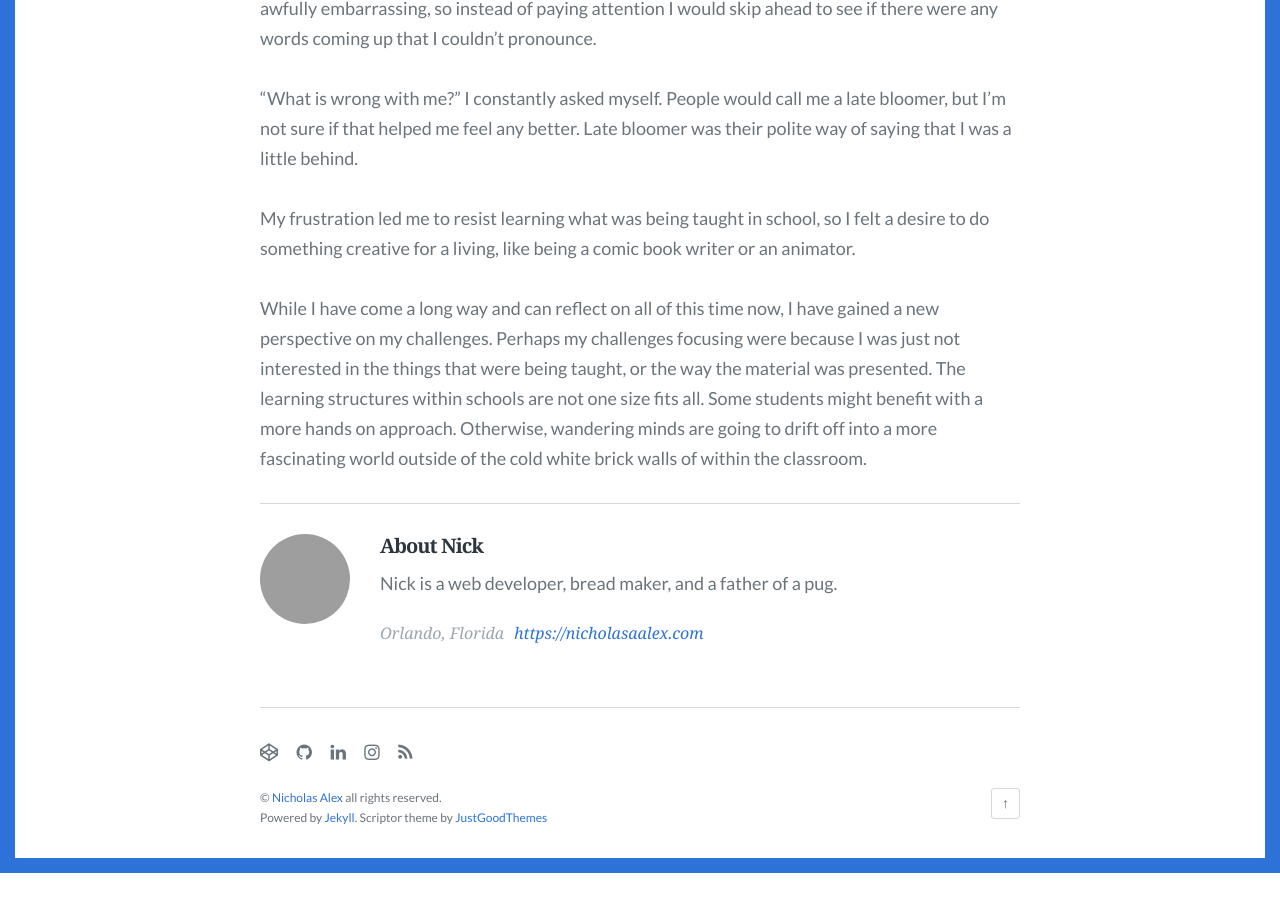
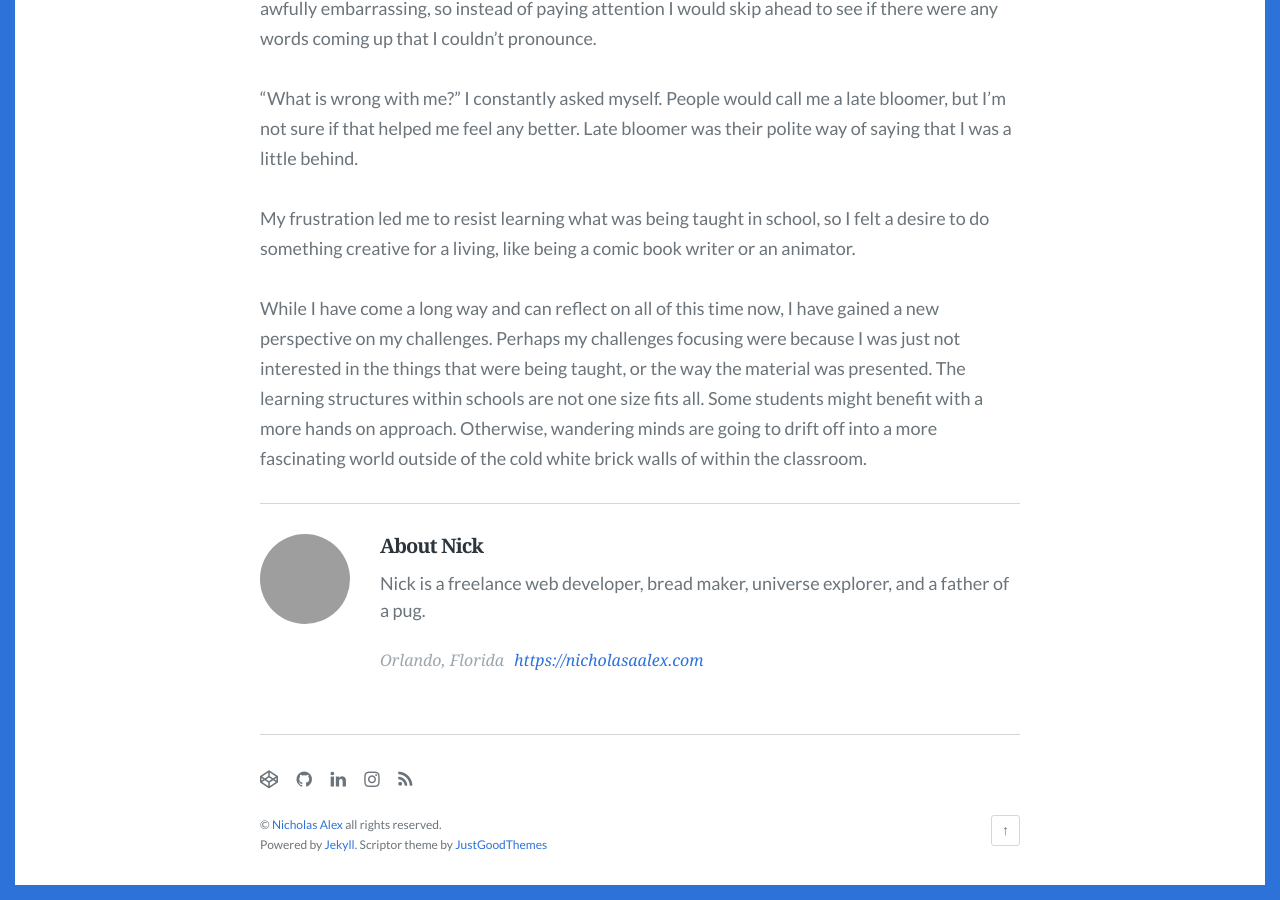
Before and after one commit to smiley-coyote/smiley-coyote.github.io, a Jekyll site: the page built from _posts/2019-03-21-day-dreamer.md, in a window 1280 px wide and 900 px high, scrolled down 1260 px. Built offline with Jekyll 4.4.1, drawn with Linux system fonts in a browser that asks for light colours; some web fonts are replaced; before the commit the page ends 2133 px from its top, so only the background shows below that; grey boxes are pictures that could not be loaded.

Commit message:
fixed word

```diff
--- a/_config.yml
+++ b/_config.yml
@@ -10,7 +10,7 @@ title: "Nicholas Alex"
 
 # A description of your site for social meta tag, search engines, and feed.xml
 description: "Welcome to my blog page where I will post about my experiences in web development, life,
-and all the choas inbetween"
+and all the chaos inbetween"
 
 # The subpath of your site, e.g. /blog, for generating urls
 baseurl: "/myblog"
@@ -32,7 +32,7 @@ disqus: justgoodthemes
 
 # Author information - author info at the bottom of the post
 author_name: "Nick"
-author_bio: "Nick is a web developer, bread maker, and a father of a pug."
+author_bio: "Nick is a freelance web developer, bread maker, universe explorer, and a father of a pug."
 author_url:  "https://nicholasaalex.com"
 author_location: "Orlando, Florida"
 author_image: /myblog/assets/images/authorimage.png
```
